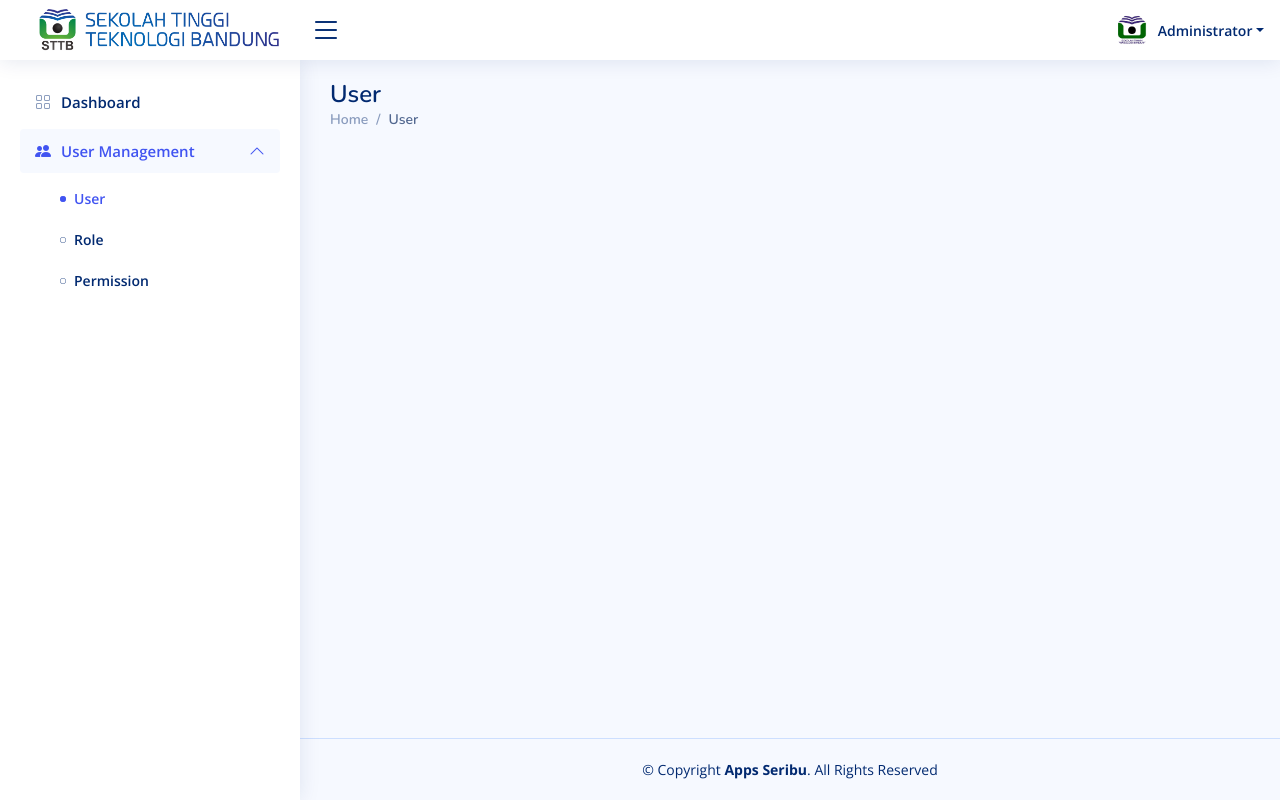
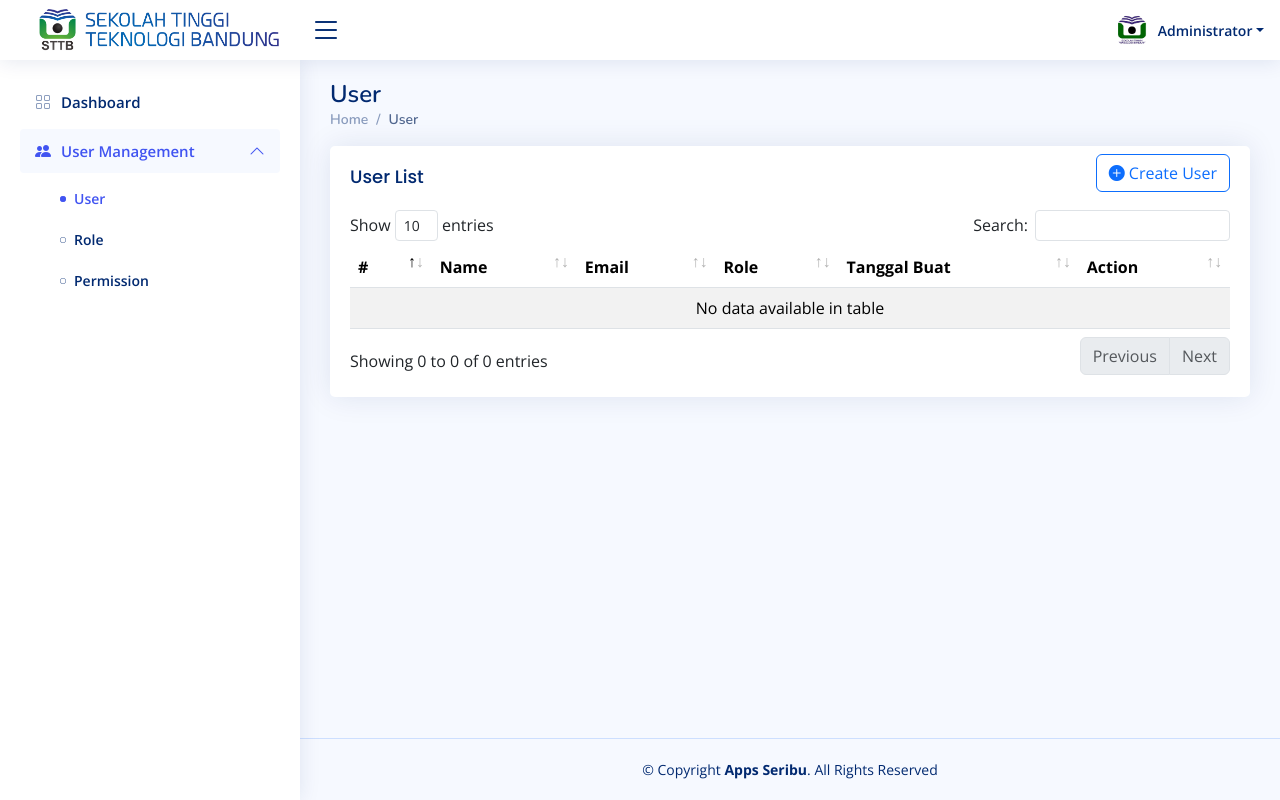
Before and after one commit to dinartrevor/apps-seribu, a PHP site: page /admin/user.php in a window 1280 px wide. Run offline with PHP 8.4, Linux system fonts and the light colour scheme.

Commit message:
Design Create Halaman User

```diff
--- a/admin/user.php
+++ b/admin/user.php
@@ -13,16 +13,50 @@
                     </ol>
                 </nav>
             </div>
-			<section class="section dashboard">
+            <section class="section">
                 <div class="row">
-					<div class="col-md-12  text-center">
-
+                    <div class="col-lg-12">
+                        <div class="card">
+                            <div class="card-body">
+                                <div class="row">
+                                    <div class="col-6">
+                                        <h5 class="card-title">User List</h5>
+                                    </div>
+                                    <div class="col-6 mt-2">
+                                        <div class="d-flex justify-content-end">
+                                            <button class="btn btn-outline-primary"  data-bs-toggle="modal" data-bs-target="#modal-create">
+                                            <i class="bi bi-plus-circle-fill"></i>  Create User
+                                            </button>
                                         </div>
                                     </div>
+                                </div>
+                                <!-- Table with stripped rows -->
+                                <div class="table-responsive">
+                                    <table class="table table-striped" id="data-table">
+                                        <thead>
+                                            <tr>
+                                                <th scope="col">#</th>
+                                                <th scope="col">Name</th>
+                                                <th scope="col">Email</th>
+                                                <th scope="col">Role</th>
+                                                <th scope="col">Tanggal Buat</th>
+                                                <th scope="col">Action</th>
+                                            </tr>
+                                        </thead>
+                                        <tbody>
+
+                                        </tbody>
+                                    </table>
+                                </div>
+                                <!-- End Table with stripped rows -->
+                            </div>
+                        </div>
+                    </div>
+                </div>
+				<?php include 'user/create.php' ?>
             </section>
         </main>
         <?php include '../layouts/footer.php'; ?>
         <?php include '../layouts/script.php'; ?>
-
     </body>
 </html>
--- /dev/null
+++ b/admin/user/create.php
@@ -0,0 +1,45 @@
+<div class="modal fade" id="modal-create" tabindex="-1">
+    <div class="modal-dialog modal-lg modal-dialog-centered">
+      <div class="modal-content">
+        <div class="modal-header">
+          <h5 class="modal-title">Create User</h5>
+          <button type="button" class="btn-close" data-bs-dismiss="modal" aria-label="Close"></button>
+        </div>
+        <form action="#" method="POST" enctype="multipart/form-data">
+            <div class="modal-body">
+
+                <div class="row">
+                    <div class="col-md-4">
+                        <label for="name" class="form-label">Name <span class="text-red">*</span></label>
+                        <input type="text" class="form-control" name="name" id="name" autocomplete="off" placeholder="Enter Your Name">
+
+                    </div>
+                    <div class="col-md-4">
+                        <label for="email" class="form-label">Email <span class="text-red">*</span></label>
+                        <input type="email" class="form-control"  name="email" id="email" autocomplete="off" placeholder="Enter Your Email">
+
+                    </div>
+                    <div class="col-md-4">
+                        <label for="password" class="form-label">Password <span class="text-red">*</span></label>
+                        <input type="password" class="form-control" name="password" id="password" autocomplete="off" placeholder="Enter Your Password">
+
+                    </div>
+                </div>
+                <div class="row mt-3">
+                    <div class="col-md-12">
+                        <label for="role_id" class="form-label">Role <span class="text-red">*</span></label>
+                        <select class="form-select"  name="role_id[]" id="role_id" data-selectModalCreatejs="true" data-placeholder="Pilih Role">
+
+                        </select>
+
+                    </div>
+                </div>
+            </div>
+            <div class="modal-footer">
+                <button type="button" class="btn btn-secondary" data-bs-dismiss="modal">Close</button>
+                <button type="submit" class="btn btn-primary">Save changes</button>
+            </div>
+        </form>
+
+      </div>
+    </div>
--- a/layouts/script.php
+++ b/layouts/script.php
@@ -14,6 +14,15 @@
 <script src="../assets/js/main.js"></script>
 <script>
     $(document).ready(function() {
+		$('*select[data-selectModalCreatejs="true"]').select2({
+            dropdownParent: $('#modal-create'),
+			width: '100%',
+    	});
+		$('*select[data-selectModalEditjs="true"]').select2({
+            dropdownParent: $('#modal-edit'),
+			width: '100%',
+    	});
+
 		$('*select[data-selectjs="true"]').select2({
 			width: '100%',
         });
```
Lines whose indentation alone changed are shown as unchanged.
